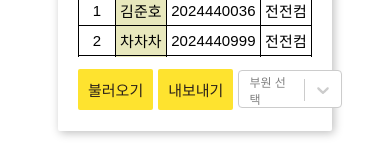
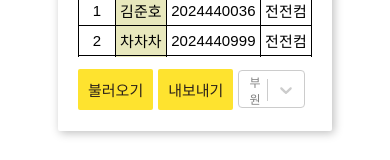
Before and after one commit to Quipu-Developers/backoffice-frontend, a React (Create React App) app: page /recruitDB in a window 390 px wide. Shown: the part 599-759 px from the top of the page. Built offline with nearby package versions, Linux system fonts and the light colour scheme; a web font is replaced by a local one.

Commit message:
Feat: 모바일 버전 드롭아웃 및 버튼 수정

```diff
--- a/src/page/recruitDB.jsx
+++ b/src/page/recruitDB.jsx
@@ -29,6 +29,7 @@ function ExcelExporter({buttonText}) {
 }
 
 function RecruitDB() {
+  const [placeholderText, setPlaceholderText] = useState('부원 선택');
   const[buttonText, setButtonText] = useState('엑셀 파일로 내보내기');
   // 일반/개발부원 선택 이벤트
   const[data, setData] = useState(dummydata_normal);
@@ -90,12 +91,12 @@ function RecruitDB() {
     }),
     control: provided => ({
       ...provided,
-      width: '6.5rem',
+      width: window.innerWidth <= 768 ? '17vw' : '20vw',
       height: '2rem',
     }),
     menu: provided => ({
       ...provided,
-      width: '6.5rem',
+      width: window.innerWidth <= 768 ? '17vw' : '25vw',
       height: '4rem',
     }),
   };
@@ -127,8 +128,10 @@ function RecruitDB() {
     const handleResize = () => {
       if (window.innerWidth <= 768) {
         setButtonText('내보내기');
+        setPlaceholderText('부원');
       } else {
         setButtonText('엑셀 파일로 내보내기');
+        setPlaceholderText('부원 선택');
       }
     };
 
@@ -149,7 +152,12 @@ function RecruitDB() {
       <div className="bottombox">
         <div className="buttonlist">
           {/* 일반/개발부원 드롭다운 */}
-          <Select className='select' onChange={handleDataChange} options={options} placeholder={"부원 선택"} styles={selectCustom} />
+          <Select
+          className='select'
+          onChange={handleDataChange}
+          options={options}
+          placeholder={placeholderText}
+          styles={selectCustom} />
           <button>불러오기</button>
           <ExcelExporter buttonText={buttonText} />
         </div>
--- a/src/style/recruitDB.css
+++ b/src/style/recruitDB.css
@@ -1,10 +1,10 @@
 /* 드롭다운 디자인 */
 .select{
+  display: flex;
+  align-items: center;
   font-family: "Nanum Gothic", sans-serif;
   position: relative;
-  padding: 20px;
-  padding-bottom: 2px;
-  margin-bottom: 15px;
+  padding: 7px;
   font-size: 11px;
   order: 1;
   z-index: 1;
```
